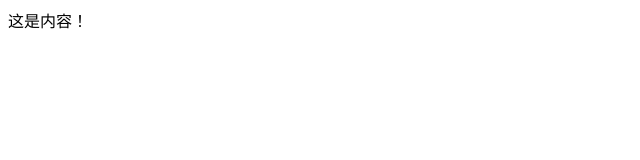
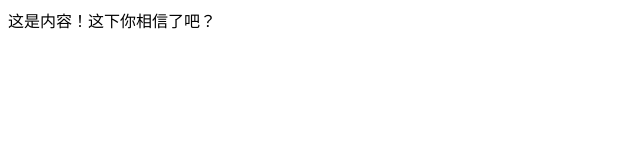
Before and after one commit to a294465800/SHINING, a plain HTML site: page index.html in a window 1280 px wide. Shown: the whole page, without its empty margins (0-640 px from the left). Drawn offline with Linux system fonts and the light colour scheme.

Commit message:
Update index.html

```diff
--- a/index.html
+++ b/index.html
@@ -1,4 +1,5 @@
 <!DOCTYPE html>
 <html>
-<title>我的第一个页面</title>这是内容！
+<title>我的第一个页面</title>
+  这是内容！这下你相信了吧？
 </html>
```
